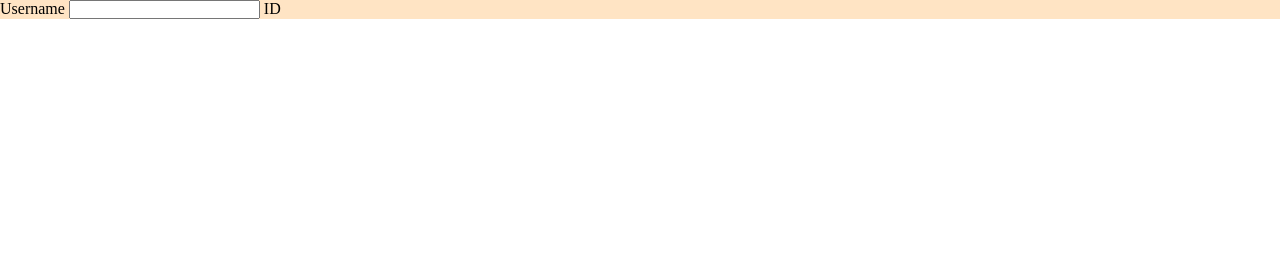
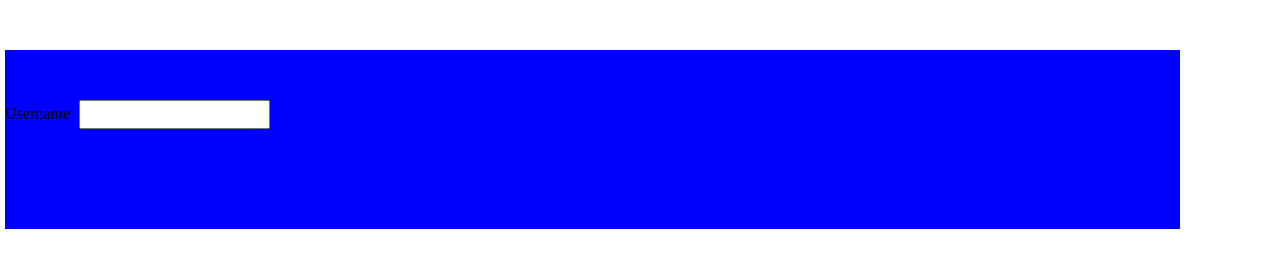
Before and after one commit to ggmxip/RVAB, a plain HTML site: page #5_box-model/box.html in a window 1280 px wide. Drawn offline with Linux system fonts and the light colour scheme.

Commit message:
basic box model with padding and margins.

```diff
--- a/#5_box-model/box.css
+++ b/#5_box-model/box.css
@@ -3,16 +3,23 @@
     padding: 0;
 }
 
-
-
 .boxmodelz{
     width: 200;
     height: 200;
-    background-color: bisque;
-
+    background-color: blue;
+margin-left: 5px;
+margin-top: 50px;
+margin-right: 100px;
 }
 
 input{
 
-    padding-left: 10px;
+    /* padding-left: 10px; */
+    padding: 5px;
+      /* padding all 4 sides, sequeece is top right bottm left */
+
+      margin-left: 5px;
+      margin-top: 50px;
+      margin-right: 100px;
+    margin-bottom: 100px;
 }
--- a/#5_box-model/box.html
+++ b/#5_box-model/box.html
@@ -7,7 +7,7 @@
     <head>
         <meta charset="utf-8">
         <meta http-equiv="X-UA-Compatible" content="IE=edge">
-        <title></title>
+        <title>boxz-modelz</title>
         <meta name="description" content="">
         <meta name="viewport" content="width=device-width, initial-scale=1">
         <link rel="stylesheet" href="box.css">
@@ -16,8 +16,7 @@
 
         <div class="boxmodelz">
             <label>Username</label>
-            <input type="textz" name="">
-            <label>ID</label>
+            <input type="textz" name="enter Username">
 
         </div>
         <script src="" async defer></script>
```
